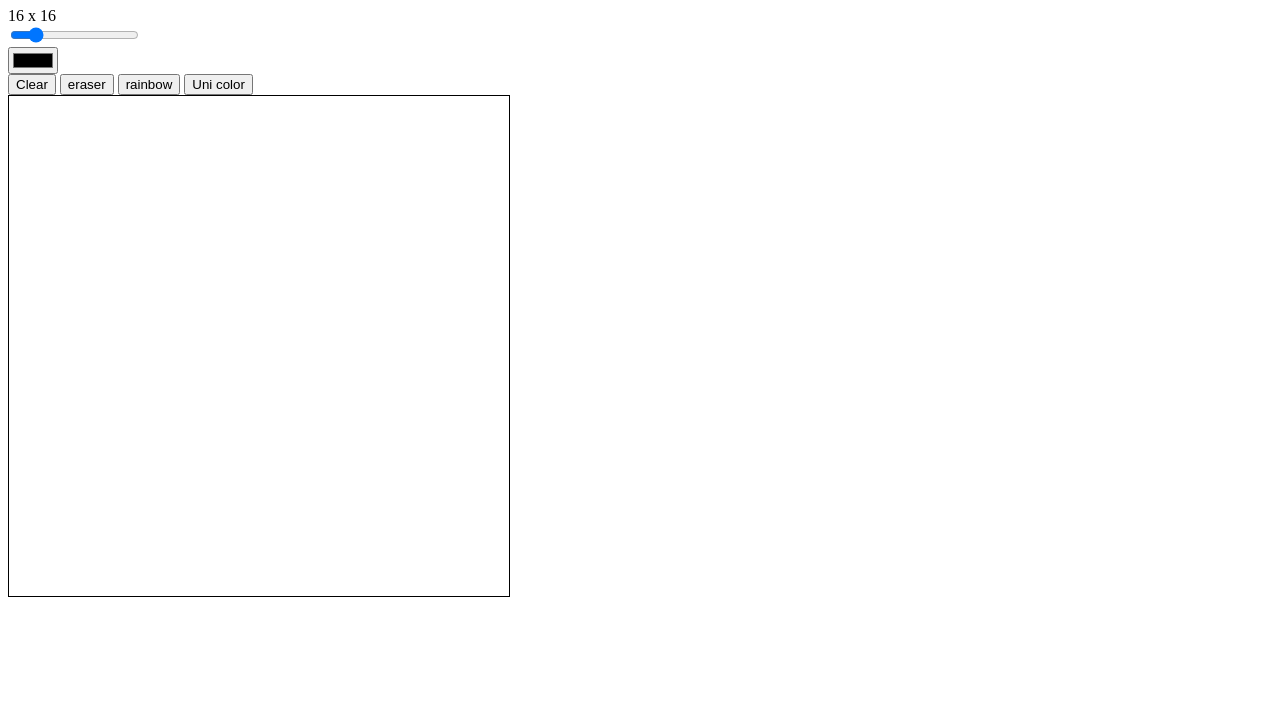
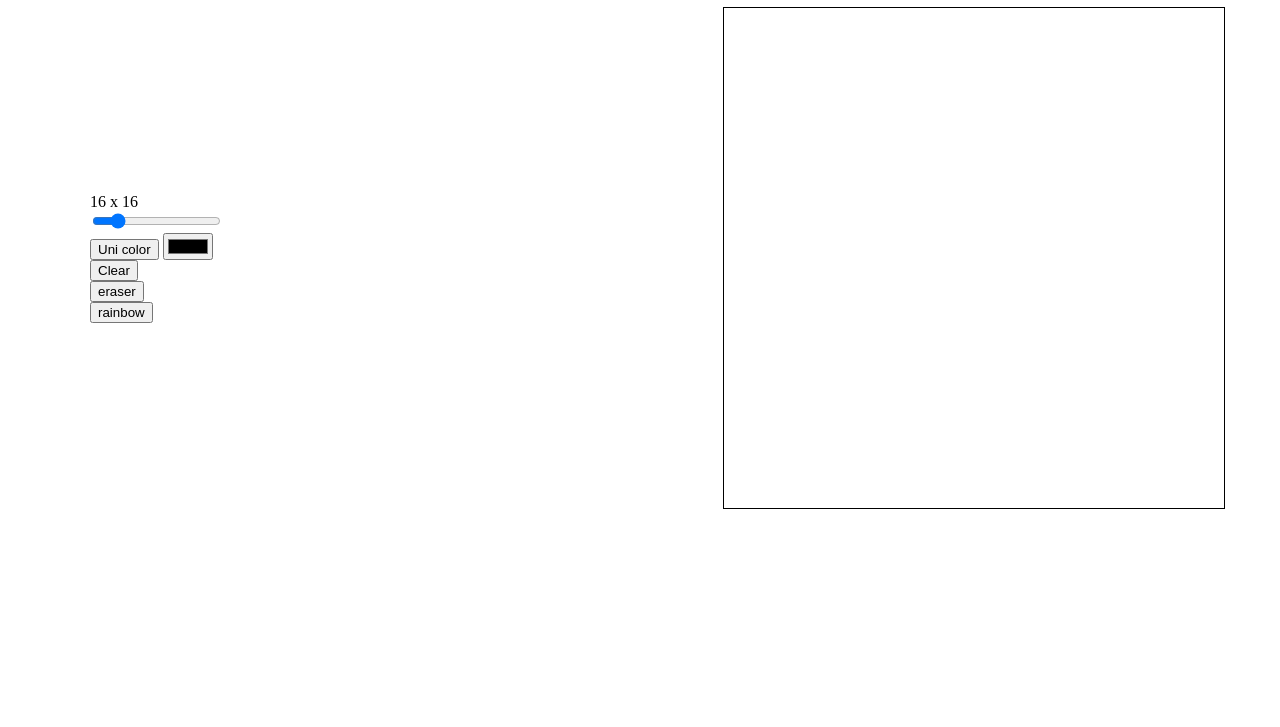
Before and after one commit to nourbenmoulehem/Etch-A-Sketch, a plain HTML site: page index.html in a window 1280 px wide. Shown: the part 73-800 px from the top of the page. Drawn offline with Linux system fonts and the light colour scheme.

Commit message:
Setting the design using flexbox

```diff
--- a/app.js
+++ b/app.js
@@ -1,25 +1,32 @@
 const DEFAULT_SIZE = 16;
 const DEFAULT_COLOR = 'black';
+const DEFAULT_MODE = 'colore'
+
 
 let currentSize = DEFAULT_SIZE;
 let currentColor = DEFAULT_COLOR;
-let currentMode = 'colore'
+let currentMode = DEFAULT_MODE;
 
 
+//the main grid
+const grid = document.querySelector('.grid');
 
-const grid = document.querySelector('.grid');
+// getting the size through the range input
 const sizeValue = document.getElementById('sizeValue') //div id
 const sizeSlider = document.getElementById('sizeSlider') //input id
 
+// getting the mode when clicked on a button
 const eraser = document.getElementById("eraser")
 const colore = document.getElementById('colore')
 const rainbow = document.getElementById('rainbow')
 
+//getting the color desired
 const color = document.getElementById('Colors')
 
-
+//deleting the grid
 const clear = document.getElementById('clear')
 
+//setting new values to current state
 function setCurrentColor(newColor){
   currentColor = newColor;
 }
@@ -28,6 +35,42 @@ function setCurrentMode(newMode){
   currentMode = newMode;
 }
 
+function setCurrentSize(newSize) {
+  currentSize = newSize
+}
+
+
+function updateSizeValue(value) {
+  sizeValue.innerHTML = `${value} x ${value}`
+}
+function Size(currentSize){
+  return currentSize * currentSize;
+}
+
+function changeSize(newSize){
+  setCurrentSize(newSize)
+  updateSizeValue(newSize)
+  reloadGrid(newSize);
+}
+
+
+
+function clearGrid() {
+  grid.innerHTML = ''
+}
+
+function reloadGrid(){
+  clearGrid()
+  gridSketch(currentSize)
+
+
+}
+
+//hedhy o range yet7arek sxs tetbadel simultaneously
+sizeSlider.onmousemove = (e) => updateSizeValue(e.target.value)
+//hedhy wa9teli iwa9efh'ha o maatech iharekha
+sizeSlider.onchange = (e) => changeSize(e.target.value)
+
 clear.onclick = () => reloadGrid();
 
 color.oninput = () =>{
@@ -35,6 +78,7 @@ color.oninput = () =>{
 
 }
 
+//mode changed
 eraser.onclick = () => setCurrentMode("eraser")
 colore.onclick = () => setCurrentMode("colore")
 rainbow.onclick = () => setCurrentMode("rainbow")
@@ -55,48 +99,12 @@ function changeColor(e){
 
   }
   else if(currentMode === "eraser")
-  e.target.style.backgroundColor = "#000000"
+  e.target.style.backgroundColor = "#ffffff"
   }
 
-  // console.log(currentColor)
+/* ********************************************************* */
 
 
-/* ********************************************************* */
-function setCurrentSize(newSize) {
-  currentSize = newSize
-}
-
-function updateSizeValue(value) {
-  sizeValue.innerHTML = `${value} x ${value}`
-}
-function Size(currentSize){
-  return currentSize * currentSize;
-}
-
-function changeSize(newSize){
-  setCurrentSize(newSize)
-  updateSizeValue(newSize)
-  reloadGrid(newSize);
-
-}
-
-
-
-function clearGrid() {
-  grid.innerHTML = ''
-}
-
-function reloadGrid(){
-  clearGrid()
-  gridSketch(currentSize)
-
-
-}
-
-//hedhy o range yet7arek sxs tetbadel simultaneously
-sizeSlider.onmousemove = (e) => updateSizeValue(e.target.value)
-//hedhy wa9teli iwa9efh'ha o maatech iharekha
-sizeSlider.onchange = (e) => changeSize(e.target.value)
 
 
 
--- a/index.html
+++ b/index.html
@@ -9,27 +9,32 @@
   <title>Etch-A-Sketch</title>
 </head>
 <body>
-
+  <h1 class="title">Etch-A-Sketch</h1>
   <!--option-->
-  <main>
-    <h1>Skitching!</h1>
-
+  <main class="flex-container">
+    <div class="flex-item1">
       <div>
         <div id="sizeValue" class="size-value">16 x 16</div>
         <input id="sizeSlider" type="range" value="16" min=" max="100" />
       </div>
 
-    <div>
+      <div class="uniColor">
+        <button id="colore">Uni color</button>
         <input type="color" id="Colors">
       </div>
 
-    <button id="clear">Clear</button> <button id="eraser">eraser</button> <button id="rainbow">rainbow</button> <button id="colore">Uni color</button>
+      <div>
+        <button id="clear">Clear</button> <br>
+        <button id="eraser">eraser</button> <br>
+        <button id="rainbow">rainbow</button>
+      </div>
 
+    </div>
+    <!--Sketch pad-->
+    <div class="flex-item2">
+      <div class="grid"></div>
+    </div>
   </main>
-
-  <!--Sketch pad-->
-  <div class="grid"></div>
-
   <script src="app.js"></script>
 </body>
 </html>
--- a/style.css
+++ b/style.css
@@ -1,8 +1,25 @@
+
+.title{
+  text-align: center;
+}
+
+.flex-container{
+  display: flex;
+  align-items: center;
+  justify-content: flex-start;
+  gap: 500px;
+  max-width: 1100px;
+  margin: 0 auto;
+
+}
 
 
-.main{
-  width: 30%;
-  margin: 0px auto;
+.flex-item1{
+  flex: 1;
+}
+
+.flex-item2{
+  flex: 1;
 }
 
 .grid{
```
Lines whose indentation alone changed are shown as unchanged.
